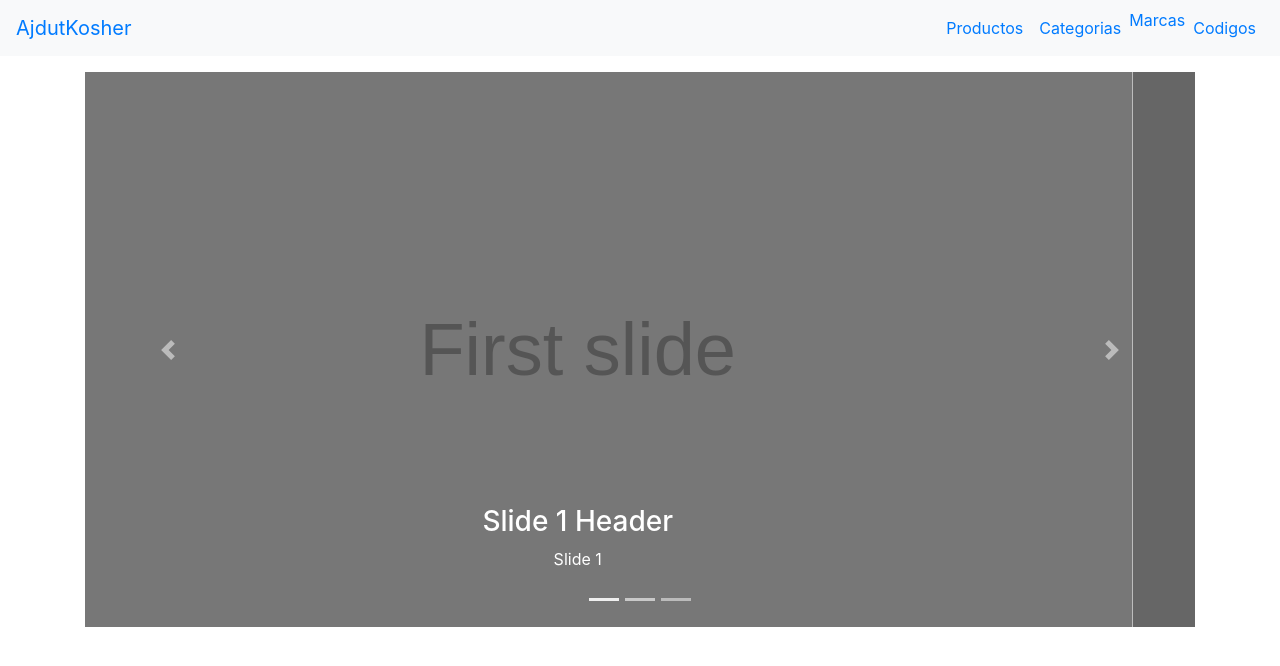
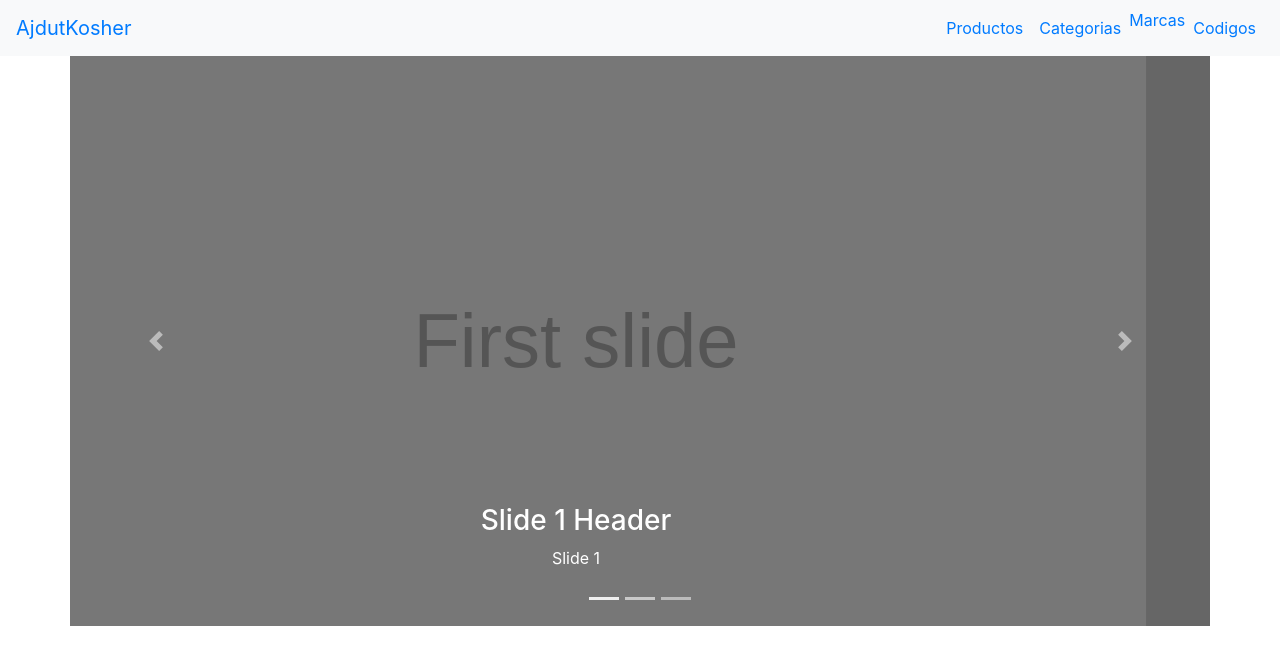
Before and after one commit to pklaparda/ajdutkosher, a React (Create React App) app in the folder client/: page / in a window 1280 px wide. Shown: the top 666 px of the page. Built offline with nearby package versions, Linux system fonts and the light colour scheme.

Commit message:
Intentando hacer el carousel full width

```diff
--- a/client/src/App.js
+++ b/client/src/App.js
@@ -17,7 +17,7 @@ class App extends Component {
       <Router>
       <div className="App">
         <MyNavBar/>
-        <Container className="pt-3">
+        <Container className="container-fluid">
           {/* <Route path="/" component={this} /> */}
           <Route exact path="/" component={Home} />
           <Route path="/categorias/" component={Categorias} />
--- a/client/src/components/home.js
+++ b/client/src/components/home.js
@@ -1,6 +1,5 @@
 import React, { Component } from 'react';
 import { UncontrolledCarousel } from 'reactstrap';
-import { Parallax, Background } from 'react-parallax';
 
 export default class Home extends Component {
     constructor(props) {
@@ -39,7 +38,9 @@ export default class Home extends Component {
           ];
         return (
 
-            <UncontrolledCarousel items={items} />
+          <UncontrolledCarousel items={items} className="row" style={{ width:'100%'}}/>
+
+
         );
     }
 }
```
